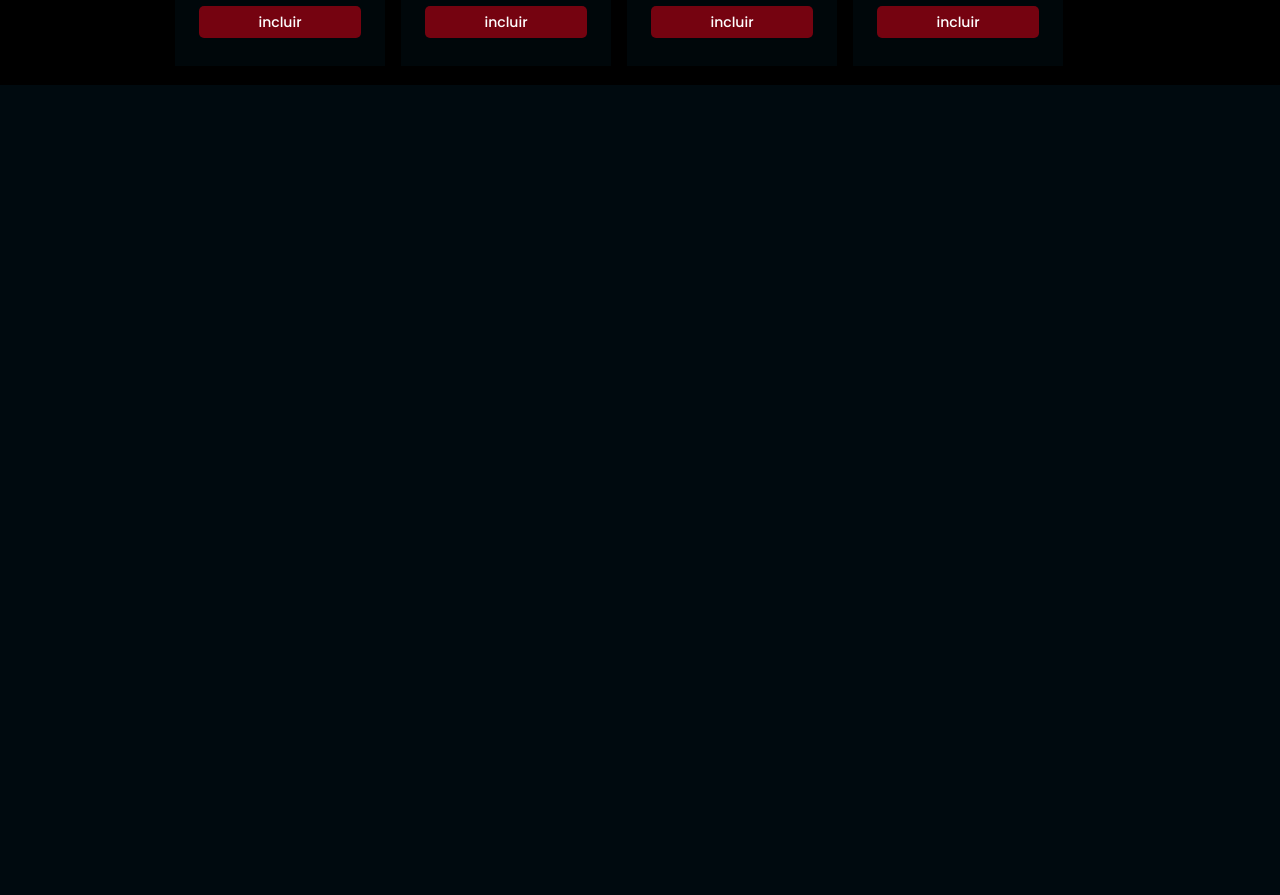
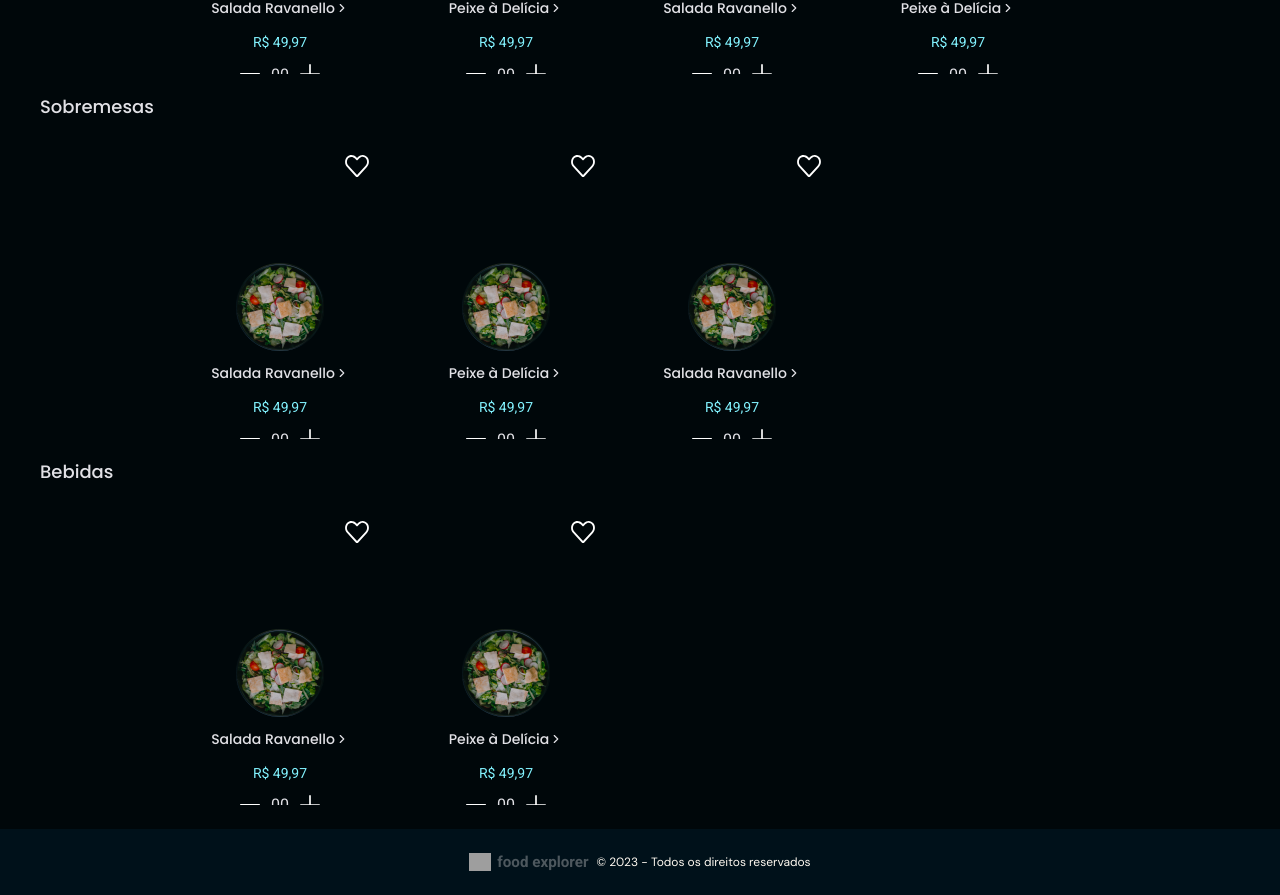
Before and after one commit to LaraAEC/foodExplorer_page, a React (Vite) app: page / in a window 1280 px wide. Shown: the part 715-1610 px from the top of the page. Before the commit the page ends 800 px from the top, so only its background shows below. Built offline with nearby package versions, Linux system fonts and the light colour scheme; grey boxes are pictures that could not be loaded.

Commit message:
atualizado.

```diff
--- a/src/components/DishCard/index.jsx
+++ b/src/components/DishCard/index.jsx
@@ -7,7 +7,7 @@ import { FiChevronRight } from 'react-icons/fi';
 
 import { Button } from '../../components/Button';
 
-import { ButtonAmount } from '../../components/buttonAmount';
+import { ButtonAmount } from '../../components/ButtonAmount';
 
 export function DishCard({ title }) {
   return (
--- a/src/components/DishCard/styles.js
+++ b/src/components/DishCard/styles.js
@@ -4,9 +4,6 @@ export const Container = styled.div`
 
   width:100%;
   height: 100%;
-
-  width: 21.0rem;
-  height: 29.2rem;
 
   padding: 24px;
 
@@ -32,7 +29,7 @@ export const Container = styled.div`
     left: 170px;
     top: 16px;
   }
-  }
+}
 
 `;
 
@@ -44,13 +41,12 @@ export const Content = styled.div`
 
   gap: 1rem;
 
-  background: ${({ theme }) => theme.COLORS.DARK_200};
+  background: ${({ theme }) => theme.COLORS.BACKGROUND_200};
 
   img {
     width: 8.8rem;
     height: 8.8rem;
   }
-
 
   p {
     display: flex;
--- a/src/components/Footer/styles.js
+++ b/src/components/Footer/styles.js
@@ -11,8 +11,8 @@ export const Container = styled.footer`
 
   gap: 0.8rem;
 
+  margin-top: 2.4rem;
   padding: 2.4rem 2.7rem;
-
 
   background: ${({ theme }) => theme.COLORS.BACKGROUND_600};
 
@@ -21,7 +21,6 @@ export const Container = styled.footer`
     gap: 0.6rem;
     justify-content: center;
     align-items: center;
-
 
     > p {
       font-family: ${({ theme }) => theme.FONTS.FONT_SECONDARY};
@@ -39,7 +38,6 @@ export const Container = styled.footer`
   }
 
   #copyright {
-
     > p {
       font-family: ${({ theme }) => theme.FONTS.FONT_COPYRIGHT};
       font-weight: 400;
@@ -49,5 +47,4 @@ export const Container = styled.footer`
       color: ${({ theme }) => theme.COLORS.WHITE_200};
     }
   }
-
-  `;
+`;
--- a/src/components/Section/styles.js
+++ b/src/components/Section/styles.js
@@ -2,8 +2,6 @@ import styled from 'styled-components';
 
 export const Container = styled.section`
   margin: 0 auto;
-
-
 
   h2 {
     margin: 2rem 3rem;
@@ -32,7 +30,8 @@ export const Container = styled.section`
 
     overflow: hidden;
 
-    width: 69rem;
+    width: 38rem;
+    height: 30.0rem;
 
     @media (min-width: 768px) {
       width: 69.5rem;
--- a/src/main.jsx
+++ b/src/main.jsx
@@ -1,7 +1,5 @@
 import React from 'react';
 import ReactDOM from 'react-dom/client';
-
-import { useMediaQuery } from 'react-responsive';
 
 
 import { ThemeProvider } from 'styled-components';
--- /dev/null
+++ b/src/pages/UserDishDetails/styles.js
@@ -0,0 +1,40 @@
+import styled from 'styled-components';
+
+export const Container = styled.div`
+  width:100%;
+  height: 100vh;
+
+  margin: 0 auto;
+
+  display: flex;
+  flex-direction: column;
+
+  max-width: 76.7rem;
+
+  background: ${({ theme }) => theme.COLORS.BACKGROUND_200};
+
+  @media (min-width: 1024px) {
+    max-width: 144.0rem;
+  }
+
+  > main {
+    overflow-y: auto;
+    scrollbar-width: thin;
+    scrollbar-color: transparent transparent;
+
+    &::-webkit-scrollbar {
+        background: transparent;
+        width: 8px;
+    }
+   }
+`;
+
+export const Content = styled.div`
+  max-width: 100%;
+  height: 100vh;
+
+  background: pink;
+
+
+
+`;
--- a/src/pages/UserHome/index.jsx
+++ b/src/pages/UserHome/index.jsx
@@ -1,4 +1,4 @@
-import { Container, Content } from './styles';
+import { Container, Content, Card } from './styles';
 
 import MobileBannerPng from '../../assets/mobileBanner.png';
 import DesktopBannerPng from '../../assets/desktopBanner.png';
@@ -39,20 +39,27 @@ export function UserHome() {
           </div>
 
           <Section title="Refeições">
-            <DishCard title="Salada Ravanello" />
-            <DishCard title="Peixe à Delícia" />
-            <DishCard title="Salada Ravanello" />
-            <DishCard title="Peixe à Delícia" />
+            <Card>
+              <DishCard title="Salada Ravanello" />
+              <DishCard title="Peixe à Delícia" />
+              <DishCard title="Salada Ravanello" />
+              <DishCard title="Peixe à Delícia" />
+            </Card>
           </Section>
 
           <Section title="Sobremesas">
-            <DishCard title="Mousse de morango" />
-            <DishCard title="Pudim" />
+            <Card>
+              <DishCard title="Salada Ravanello" />
+              <DishCard title="Peixe à Delícia" />
+              <DishCard title="Salada Ravanello" />
+            </Card>
           </Section>
 
           <Section title="Bebidas">
-            <DishCard title="Espresso" />
-            <DishCard title="Suco de Maracujá" />
+            <Card>
+              <DishCard title="Salada Ravanello" />
+              <DishCard title="Peixe à Delícia" />
+            </Card>
           </Section>
 
         </Content>
--- a/src/pages/UserHome/styles.js
+++ b/src/pages/UserHome/styles.js
@@ -2,8 +2,6 @@ import styled from 'styled-components';
 
 export const Container = styled.div`
   width:100%;
-  height: 100vh;
-
   margin: 0 auto;
 
   display: flex;
@@ -11,16 +9,17 @@ export const Container = styled.div`
 
   max-width: 76.7rem;
 
-  background: ${({ theme }) => theme.COLORS.DARK_200};
+  background: ${({ theme }) => theme.COLORS.BACKGROUND_200};
 
   @media (min-width: 1024px) {
     max-width: 144.0rem;
-
   }
 
-  > main {
+  main {
     padding-top: 4.4rem;
-    overflow-y: scroll;
+
+    overflow-y: auto;
+    scrollbar-color: transparent transparent;
 
     @media (min-width: 768px) {
       padding-top: 7rem;
@@ -35,27 +34,15 @@ export const Container = styled.div`
 
     }
 
-    ::-webkit-scrollbar-track {
-        background-color: red;
+    &::-webkit-scrollbar {
+        background: transparent;
     }
 
-    ::-webkit-scrollbar {
-        background: blue;
-        width: 80px;
-    }
-
-    ::-webkit-scrollbar-thumb {
-        background: green;
-
-        -webkit-border-radius: 10px;
-        border-radius: 10px;
-    }
    }
 `;
 
 export const Content = styled.div`
   max-width: 100%;
-  background: black;
 
   #Banner {
     margin: 0 auto;
@@ -91,7 +78,7 @@ export const Content = styled.div`
       gap: 8rem;
     }
 
-    > img {
+    img {
       margin-left: -3rem;
 
       @media (min-width: 768px) {
@@ -111,7 +98,7 @@ export const Content = styled.div`
       }
     }
 
-    > .wrapperBanner {
+    .wrapperBanner {
       margin-bottom: 2.2rem;
 
       @media (min-width: 768px) {
@@ -124,7 +111,6 @@ export const Content = styled.div`
 
       @media (min-width: 1300px) {
         margin-bottom: 10rem;
-
       }
 
       > h2 {
@@ -174,3 +160,10 @@ export const Content = styled.div`
    }
   }
 `;
+
+export const Card = styled.div`
+  width: 210px;
+
+  display: flex;
+  gap: 16px;
+`;
```
Also changed, not shown: src/pages/UserDishDetails/index.jsx (added, +39 -0 lines), src/components/UserDish/index.jsx (renamed from src/components/Dish/index.jsx), src/components/UserDish/styles.js (renamed from src/components/Dish/styles.js).
